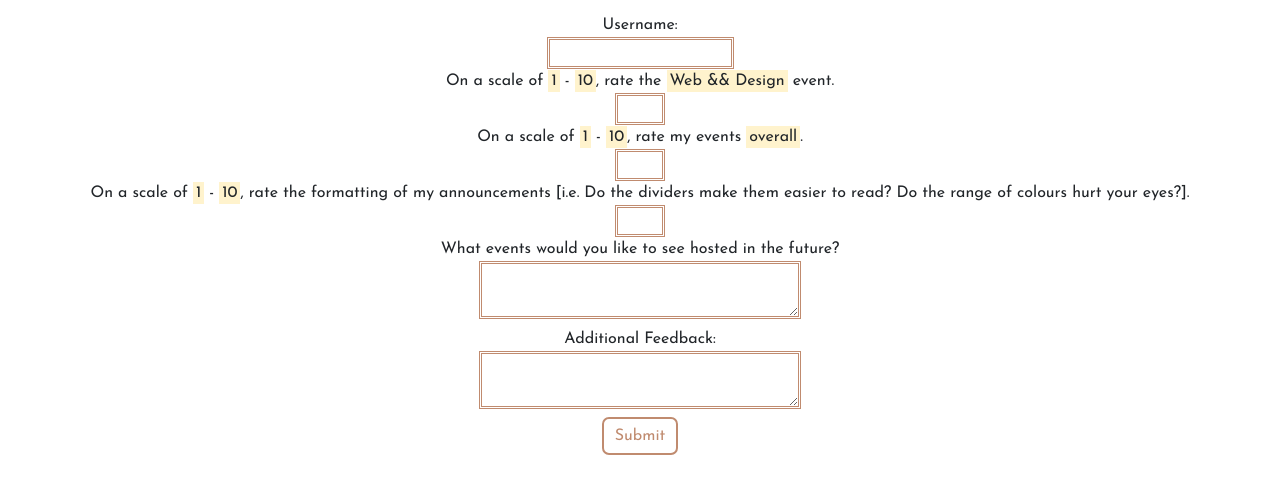
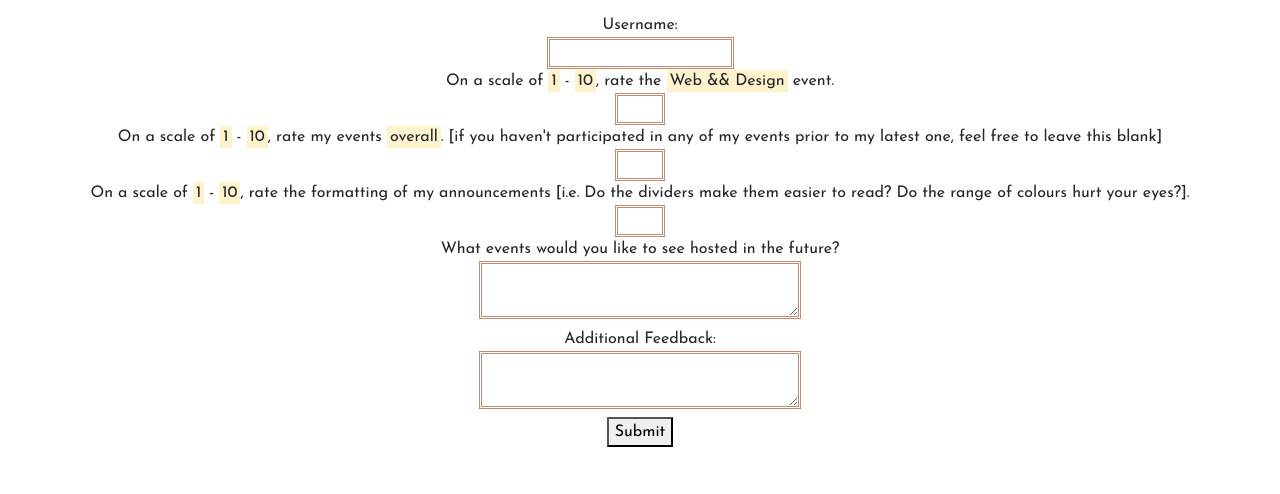
Before and after one commit to Twilightdashxo/feedback-form, a plain HTML site: page index.html in a window 1280 px wide. Shown: the part 130-624 px from the top of the page. Drawn offline with nearby package versions, Linux system fonts and the light colour scheme.

Commit message:
Update index.html

```diff
--- a/index.html
+++ b/index.html
@@ -24,7 +24,7 @@
             <input type="number" id="currentEventRating" min="1" max="10">
         </div>
         <div class="container">
-            <label class="text-wrap" for="overallEventRating">On a scale of <mark>1</mark> - <mark>10</mark>, rate my events <mark>overall</mark>.</label><br>
+            <label class="text-wrap" for="overallEventRating">On a scale of <mark>1</mark> - <mark>10</mark>, rate my events <mark>overall</mark>. [if you haven't participated in any of my events prior to my latest one, feel free to leave this blank]</label><br>
             <input type="number" id="overallEventRating" min="1" max="10">
         </div>
         <div class="container">
@@ -39,7 +39,7 @@
             <label for="feedback">Additional Feedback:</label><br>
             <textarea name="contents" id="feedback" cols="35"></textarea>
         </div>
-        <button class="btn btn-outline-primary" type="submit">Submit</button>
+        <button type="submit">Submit</button>
     </form>
     <script src="script.js"></script>
 </body>
```
